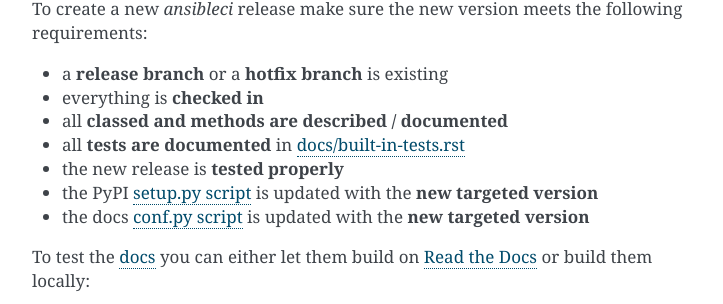
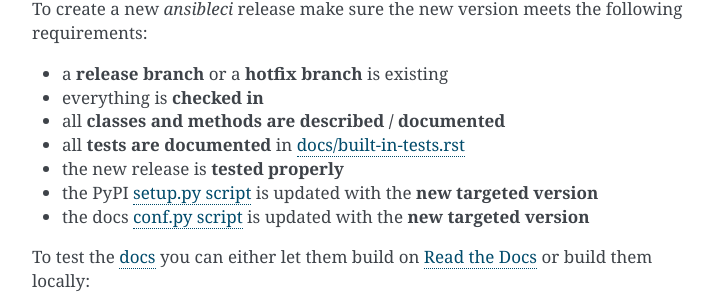
Before and after one commit to confirm/ansibleci, a Sphinx documentation site: the page built from docs/contribution.rst, in a window 1280 px wide and 900 px high, scrolled down 1097 px. Shown: the part 151-455 px from the top of the window, without its empty margins (388-1111 px from the left). Built offline with Sphinx 7.4.7, drawn with Linux system fonts in a browser that asks for light colours.

Commit message:
DOCS: Typo in contribution docs

```diff
--- a/docs/contribution.rst
+++ b/docs/contribution.rst
@@ -50,7 +50,7 @@ To create a new *ansibleci* release make sure the new version meets the followin
 
 * a **release branch** or a **hotfix branch** is existing
 * everything is **checked in**
-* all **classed and methods are described / documented**
+* all **classes and methods are described / documented**
 * all **tests are documented** in `docs/built-in-tests.rst <https://github.com/confirm/ansibleci/blob/develop/docs/built-in-tests.rst>`_
 * the new release is **tested properly**
 * the PyPI `setup.py script <https://github.com/confirm/ansibleci/blob/develop/setup.py>`_ is updated with the **new targeted version**
```
